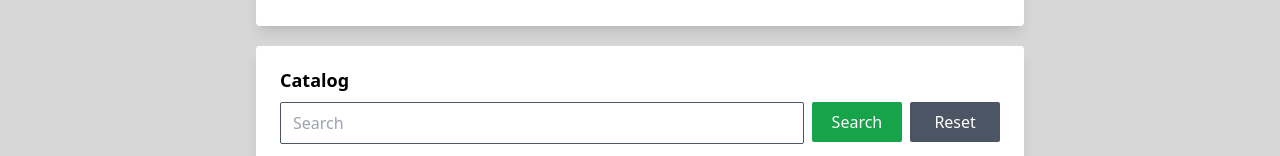
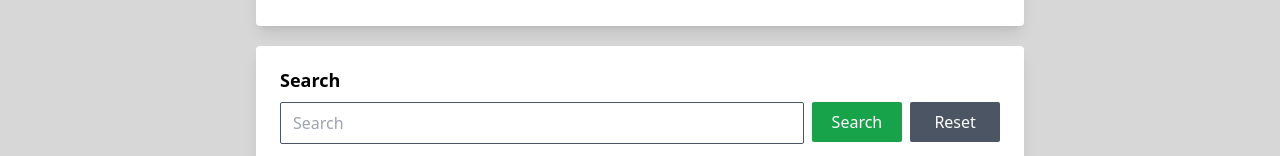
Before and after one commit to dayyan-269/react-notes-app, a React (Vite) app: page / in a window 1280 px wide. Shown: the part 458-614 px from the top of the page. Built offline with nearby package versions, Linux system fonts and the light colour scheme.

Commit message:
change the section title from "catalog" to "search"

```diff
--- a/src/components/sections/SearchSection.jsx
+++ b/src/components/sections/SearchSection.jsx
@@ -10,7 +10,7 @@ const SearchSection = ({
 }) => {
   return (
     <section aria-label="search form">
-      <Card className="mt-5 bg-white" headerCaption={'Catalog'}>
+      <Card className="mt-5 bg-white" headerCaption={'Search'}>
         <form method="GET">
           <div className="flex flex-row gap-2">
             <RegularInput
```
